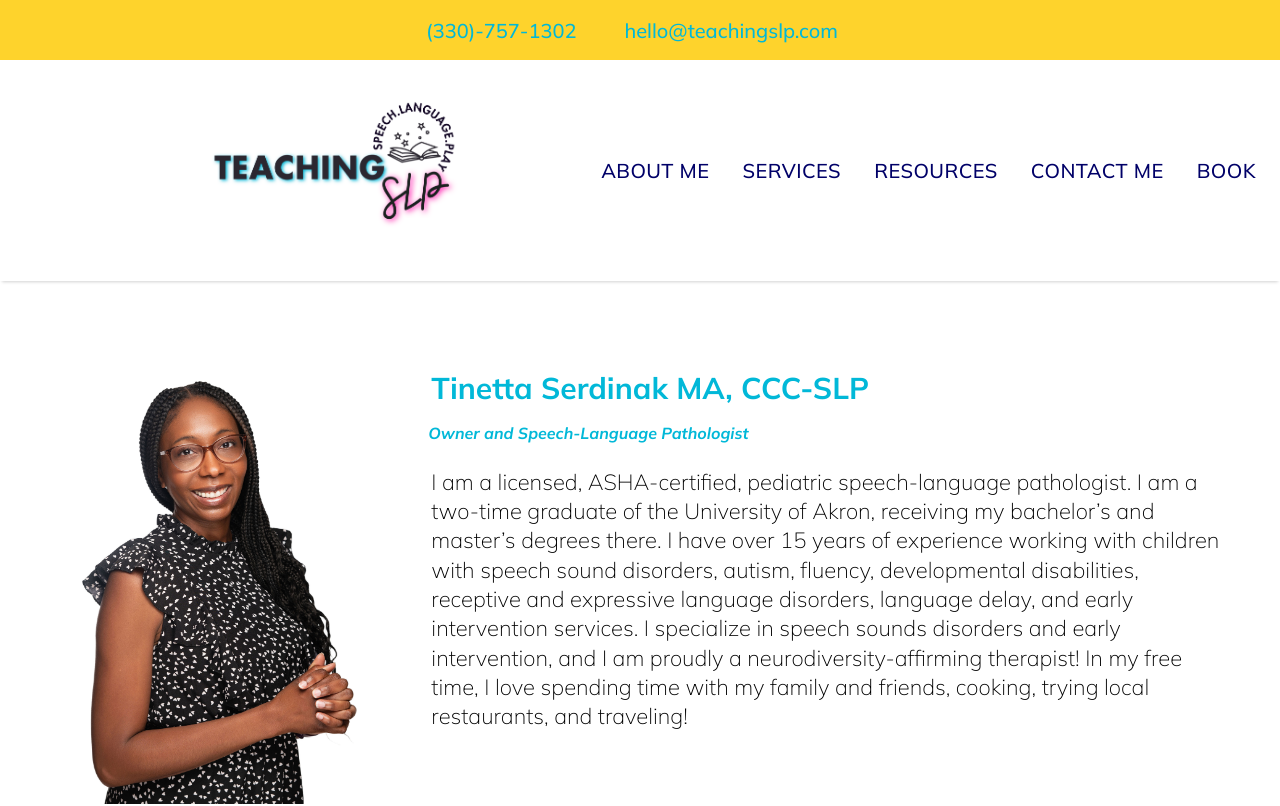
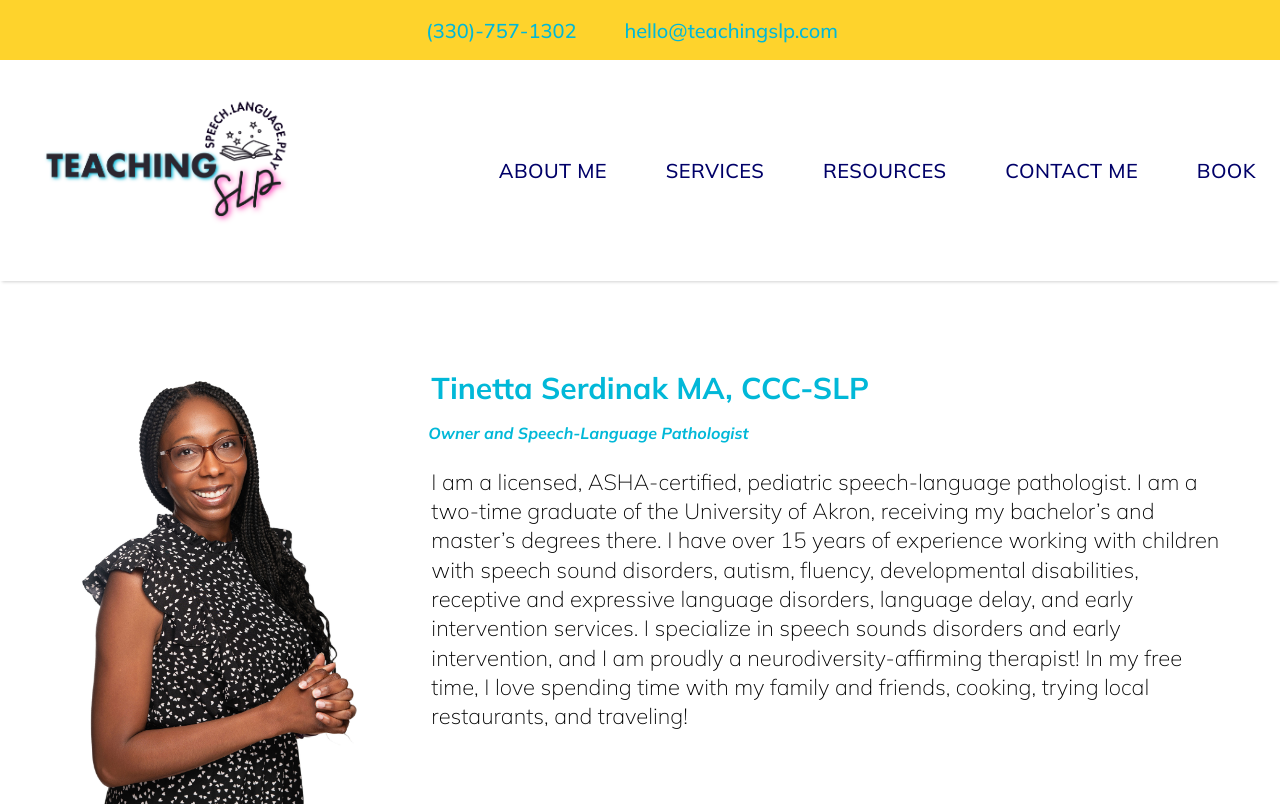
Before and after one commit to beemak789/TS_Website, a React (Create React App) app: page / in a window 1280 px wide. Shown: the top 806 px of the page. Built offline with nearby package versions, Linux system fonts and the light colour scheme.

Commit message:
remove border shadow

```diff
--- a/src/component/AboutMe.js
+++ b/src/component/AboutMe.js
@@ -195,7 +195,6 @@ const AllBrainsImg = styled.img`
   height: 44%;
   width: 34%;
   object-fit: cover;
-  box-shadow: rgba(0, 0, 0, 0.1) 0px 1px 2px 0px;
   border-radius: 0.4rem;
 
   @media (min-width: 375px) and (max-width: 768px) {
--- a/src/component/NavBar.js
+++ b/src/component/NavBar.js
@@ -1,12 +1,9 @@
 import React, { useState } from 'react';
-import AppBar from '@mui/material/AppBar';
 import Box from '@mui/material/Box';
-import Toolbar from '@mui/material/Toolbar';
 import IconButton from '@mui/material/IconButton';
 import Typography from '@mui/material/Typography';
 import Menu from '@mui/material/Menu';
 import MenuIcon from '@mui/icons-material/Menu';
-import Container from '@mui/material/Container';
 import Button from '@mui/material/Button';
 import MenuItem from '@mui/material/MenuItem';
 import { Link } from 'react-scroll';
@@ -38,7 +35,7 @@ const Navbar = () => {
           <LogoImg src='/white-slp-logo.png' alt='logo'></LogoImg>
         </Link>
 
-        <Box sx={{ flexGrow: 1, display: { xs: 'flex', md: 'none' } }}>
+        <StyledBox>
           <Hamburger
             size='large'
             aria-label='account of current user'
@@ -48,9 +45,8 @@ const Navbar = () => {
             color='inherit'
             alt='menu-icon-nav'
           >
-            <MenuIcon style={{marginRight: '1rem'}}/>
+            <MenuIcon className='menu-icon'/>
           </Hamburger>
-
           <Menu
             id='menu-appbar'
             anchorEl={anchorElNav}
@@ -88,7 +84,7 @@ const Navbar = () => {
                 )
             )}
           </Menu>
-        </Box>
+        </StyledBox>
 
         <NavLinksContainer className='nav-links-container'>
           {links.map((link, idx) => (
@@ -124,27 +120,37 @@ const YellowLineContainer = styled.div`
     font-weight: 500;
 
     @media (min-width: 375px) and (max-width: 768px) {
-    font-size: 12px;
-  }
+      font-size: 12px;
+    }
   }
 `;
 
 const NavBarContainer = styled.div`
   display: flex;
   flex-direction: column;
+`;
 
-  @media (min-width: 375px) and (max-width: 768px) {
-    background-color: white;
+const Hamburger = styled(IconButton)`
+  .menu-icon {
+    font-size: 2rem;
+  }
+
+  @media (min-width: 1043px) {
+    .menu-icon {
+      display: none;
+    }
+  }
+
+  @media (min-width: 650px) {
+    .menu-icon {
+      font-size: 3rem;
+    }
   }
 `;
 
-const Hamburger = styled(IconButton)`
-  @media only screen and (min-device-width: 769px) and (max-device-width: 1024px) {
-    * {
-      display: none;
-    }
-  }
-`;
+const StyledBox = styled(Box)`
+  margin-right: 1rem;
+`
 const LogoImg = styled.img`
   height: 100%;
   width: 19rem;
@@ -153,25 +159,17 @@ const LogoImg = styled.img`
 
   @media only screen and (min-device-width: 375px) and (max-device-width: 768px) {
     width: 40%;
-    position: inherit;
-    margin-left: 1rem;
   }
 
-  @media only screen and (min-device-width: 768px) and (max-device-width: 1024px) {
-    margin-left: 12rem;
-  }
 `;
 
 const ToolbarContainer = styled.div`
   display: flex;
+  justify-content: space-between;
+  align-items: center;
   width: 100%;
   max-height: 350px;
   box-shadow: 0 3px 3px -2px lightgray;
-
-  @media only screen and (min-device-width: 375px) and (max-device-width: 768px) {
-    position: inherit;
-    ${'' /* margin-left: 0; */}
-  }
 `;
 
 const NavLinksContainer = styled(Box)`
@@ -183,7 +181,7 @@ const NavLinksContainer = styled(Box)`
   align-items: center;
   padding: 1rem;
 
-  @media (min-width: 375px) and (max-width: 768px) {
+  @media (min-width: 375px) and (max-width: 1042px) {
     display: none;
   }
 `;
```
